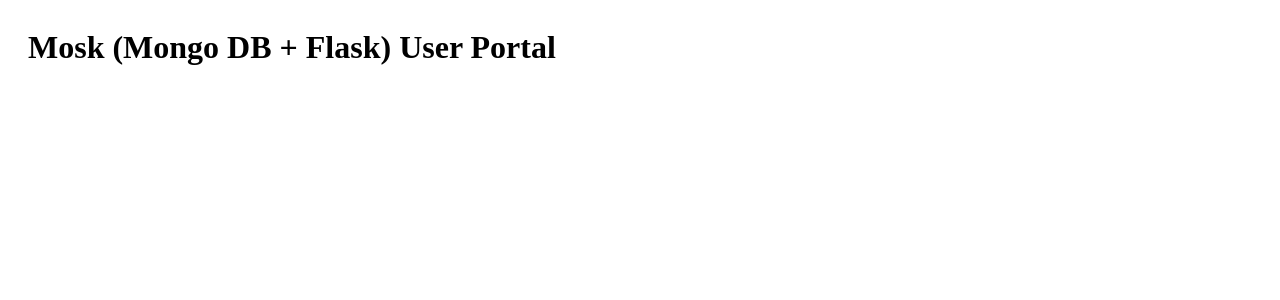
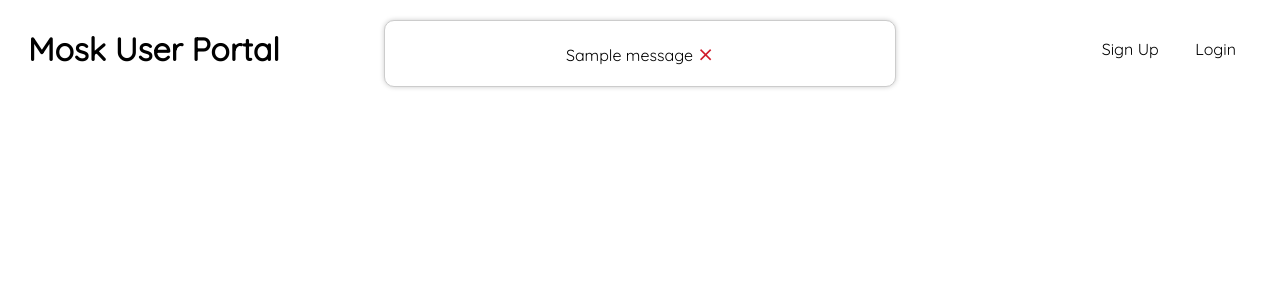
Before and after one commit to artaurus/mosk, a Flask app: page / in a window 1280 px wide. Shown: the top 300 px of the page. Run offline with Flask 2, Linux system fonts and the light colour scheme; one stand-in notice (Sample message) is shown; parts of the project's set-up code (start-up, migrations or seed data) failed here and were passed over.

Commit message:
add: nav

```diff
--- a/mosk/templates/_base.html
+++ b/mosk/templates/_base.html
@@ -11,19 +11,39 @@
     <meta name='keywords' content='mosk, mongo db, flask, user portal'>
     <meta name='viewport' content='width=device-width, initial-scale=1'>
 
+    <link rel='preconnect' href='https://fonts.gstatic.com' crossorigin>
+    <link rel='stylesheet' href='https://fonts.googleapis.com/css2?family=Quicksand&display=swap'>
     <link href="{{ url_for('static', filename='css/reset.css') }}" rel='stylesheet' type='text/css'>
     <link href="{{ url_for('static', filename='css/style.css') }}" rel='stylesheet' type='text/css'>
-    <script async src="{{ url_for('static', filename='js/main.js') }}" type='text/javascript'></script>
+    <script defer src="{{ url_for('static', filename='js/main.js') }}" type='text/javascript'></script>
 
     {% block meta %}
     {% endblock meta %}
   </head>
   <body>
     <header>
-      <h1>Mosk (Mongo DB + Flask) User Portal</h1>
+      <h1><a href="{{ url_for('gen.home') }}">Mosk User Portal</a></h1>
+
+      <nav>
+        {% if um.status() %}
+          <a href="{{ url_for('users.account') }}">Account</a>
+          <a href="{{ url_for('users.logout') }}">Logout</a>
+        {% else %}
+          <a href="{{ url_for('users.sign_up') }}">Sign Up</a>
+          <a href="{{ url_for('users.login') }}">Login</a>
+        {% endif %}
+      </nav>
     </header>
 
     <main>
+      {% with messages = get_flashed_messages() %}
+      {% if messages %}
+      <div id='flash'>
+        <span>{{ messages[0] }} <span id='cross'>&Cross;</span></span>
+      </div>
+      {% endif %}
+      {% endwith %}
+
       {% block content %}
       {% endblock content %}
     </main>
```
